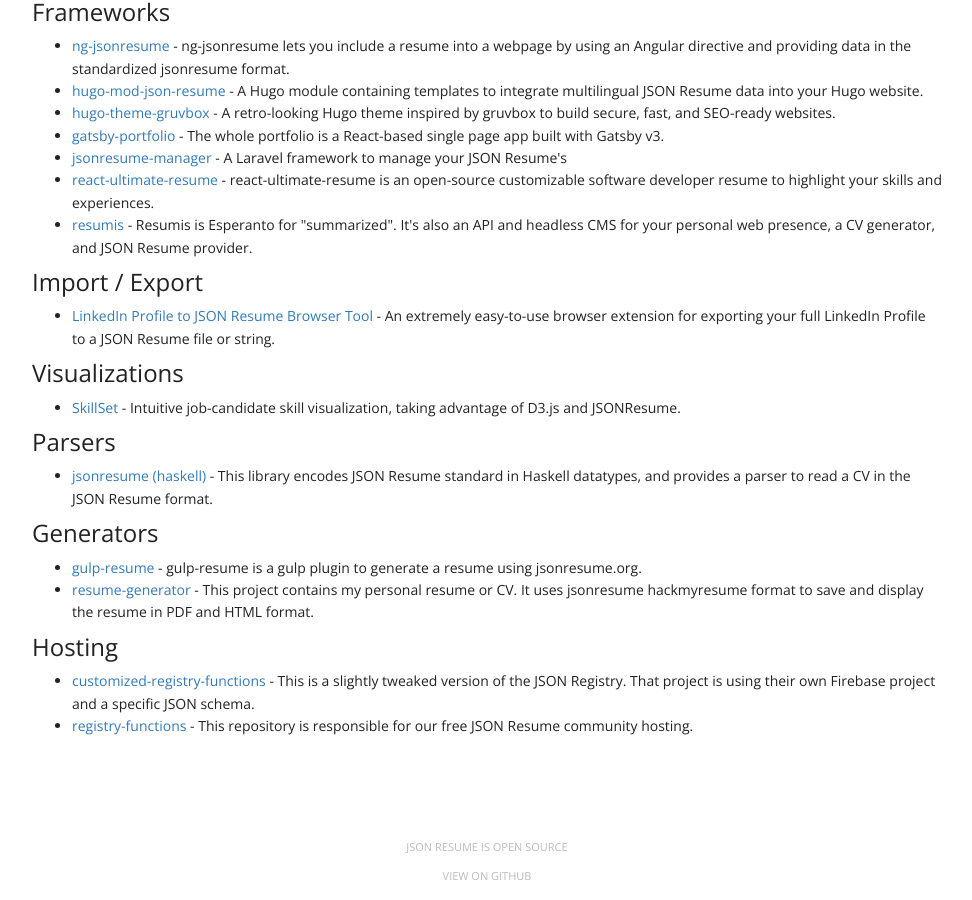
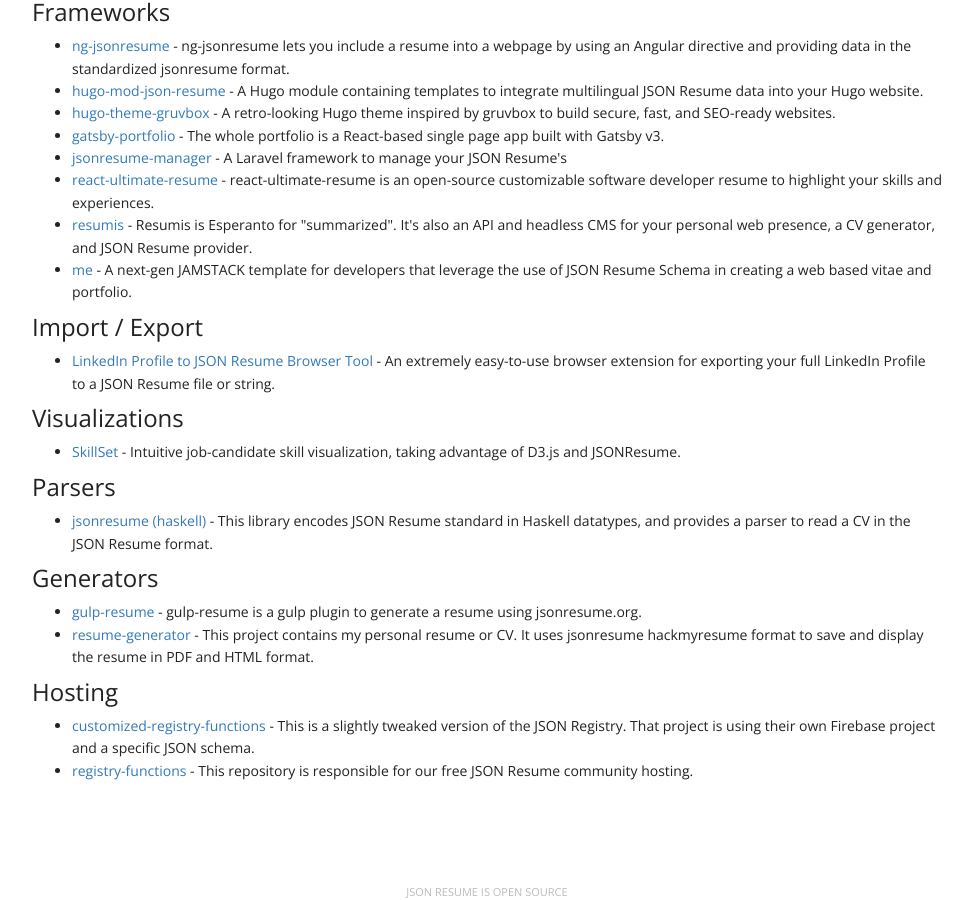
Before and after one commit to jsonresume/resume-website, a Jekyll site: the page built from projects.html, in a window 1280 px wide and 900 px high, scrolled down 560 px. Shown: the whole window, without its empty margins (153-1125 px from the left). Built offline with Jekyll 4.4.1, drawn with Linux system fonts in a browser that asks for light colours; nearby versions of some CDN libraries; a script that is not in the unit is left out.

Commit message:
asd is the best key combination

```diff
--- a/_data/projects.yaml
+++ b/_data/projects.yaml
@@ -92,3 +92,8 @@
   link: https://github.com/patricioperpetua/resume
   description: This project contains my personal resume or CV. It uses jsonresume hackmyresume format to save and display the resume in PDF and HTML format.
   category: generator
+
+- name: me
+  link: https://github.com/jkga/me
+  description: A next-gen JAMSTACK template for developers that leverage the use of JSON Resume Schema in creating a web based vitae and portfolio.
+  category: framework
```
